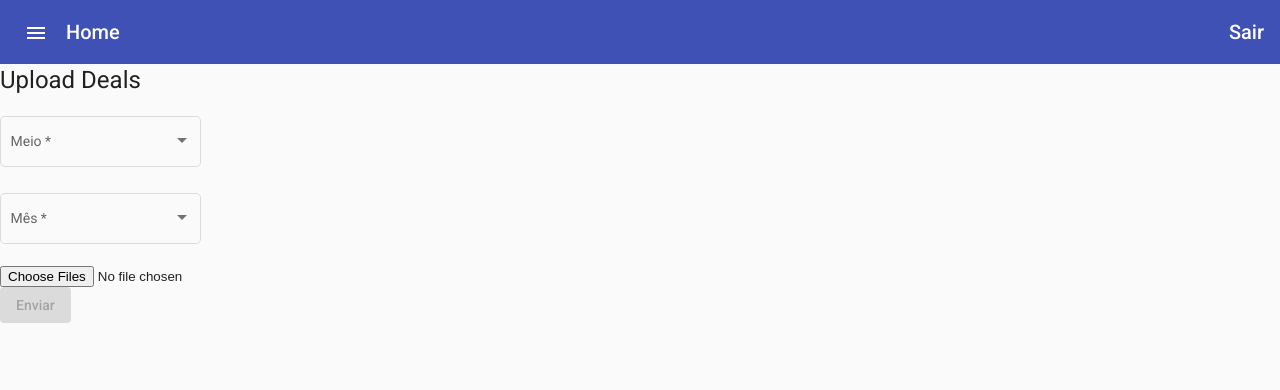
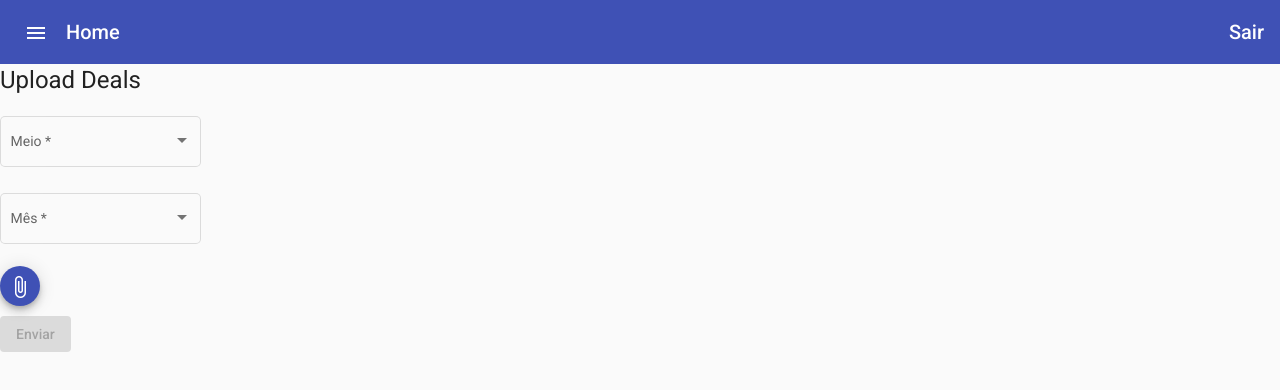
Before and after one commit to V-Tomanik/DataPlataform, an Angular app: page /deals in a window 1280 px wide. Shown: the top 390 px of the page. Built offline with nearby package versions, Linux system fonts and the light colour scheme.

Commit message:
Evelopendo file input forms

```diff
--- a/src/app/entregas/forms/deals/deals.component.css
+++ b/src/app/entregas/forms/deals/deals.component.css
@@ -0,0 +1,8 @@
+.file-input{
+	display:  none;
+}
+
+.file-upload{
+
+	margin-bottom: 10px;
+}
--- a/src/app/entregas/forms/deals/deals.component.html
+++ b/src/app/entregas/forms/deals/deals.component.html
@@ -2,7 +2,7 @@
 
 	<h1>Upload Deals</h1>
 
-	<form [formGroup]="dealsForm" #form="ngForm" (ngSubmit)="onSubmit(form)" >
+	<form [formGroup]="dealsForm" #form="ngForm">
 
 		<div>
 			<mat-form-field appearance="outline">
@@ -41,17 +41,31 @@
 		</div>
 
 		<div>
-			<input 	type="file" formControlName="files" [multiple]=true
-							(change)="onFileSelected($event)">
+			<input 	class ="file-input" type="file" formControlName="files" [multiple]=true
+							(change)="onFileSelected($event)" #fileUploadInput>
 		</div>
+
+		<div class="file-upload">
+
+			 {{selectedFiles || "No file uploaded yet."}}
+
+			<button mat-mini-fab color="primary" type="file"
+					(click)="fileUploadInput.click()">
+
+				<mat-icon>attach_file</mat-icon>
+			</button>
+		</div>
+
+
 		<div *ngFor="let file of selectedFiles;let i =index">
 			<span>{{file}}</span>
-			<<button (click)="removeFile(i)"></button>
+			<button class="mdc-button" (click)="removeFile(i)">
+	   	<span class="mdc-button__label">Remover</span>
+			</button>
 
 		</div>
-		<button mat-raised-button
-						[disabled]='!dealsForm.valid'
-						>Enviar</button>
+		<button mat-raised-button  (click)="onSubmit(form)"
+						[disabled]='!dealsForm.valid'>Enviar</button>
 
 
 	</form>
--- a/src/app/entregas/forms/deals/deals.component.ts
+++ b/src/app/entregas/forms/deals/deals.component.ts
@@ -34,6 +34,8 @@ export class DealsComponent implements OnInit {
 			*
 			*/
 
+			console.log("Enviei")
+
 			const result = this.formService.uploadFile(this.dealsForm)
 			if (result == null) {
 				alert("nenhum arquivo selecionado")
```
